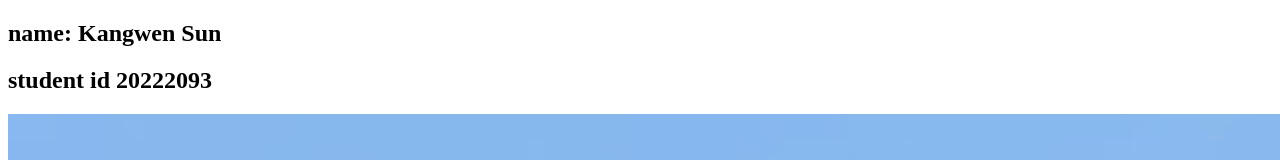
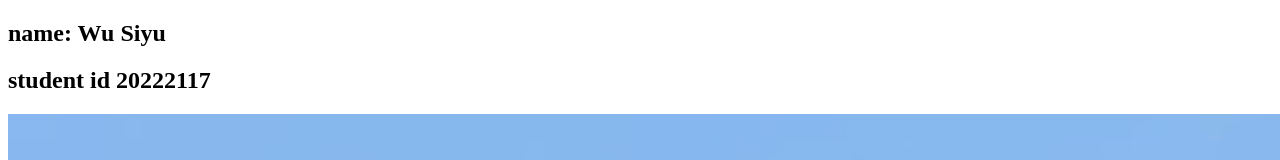
Before and after one commit to BinBinnnnn/mabin, a plain HTML site: page html/index.html in a window 1280 px wide. Shown: the top 160 px of the page. Drawn offline with Linux system fonts and the light colour scheme.

Commit message:
12345678

```diff
--- a/html/index.html
+++ b/html/index.html
@@ -3,7 +3,7 @@
 
 </head>
 <body>
-    <h2>name: Kangwen Sun</h2>
-    <h2>student id   20222093 </h2>
+    <h2>name: Wu Siyu</h2>
+    <h2>student id   20222117 </h2>
     <img src="./a.jpg">
 </body>
```
Also changed, not shown: 1 other file.
